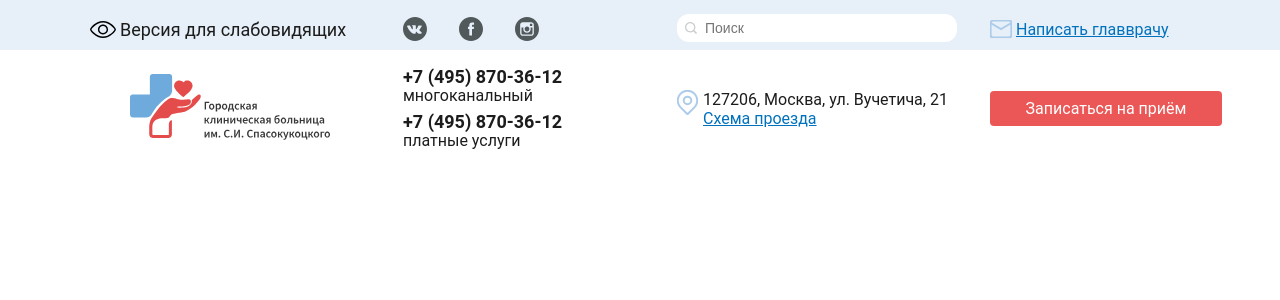
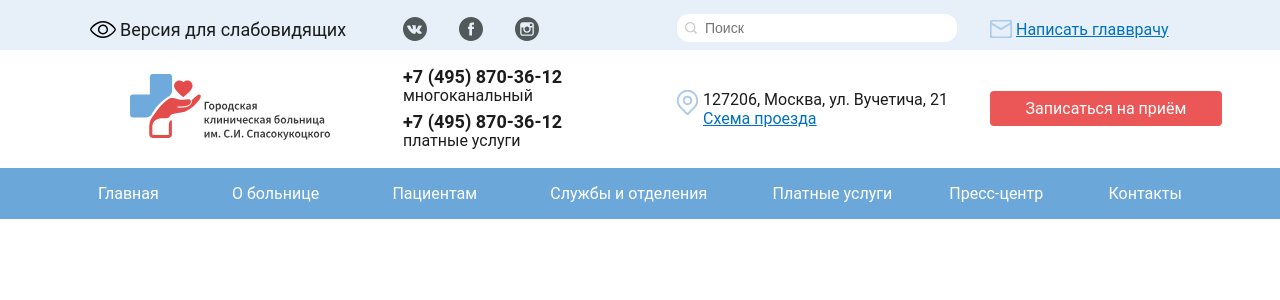
Before and after one commit to Sergeylag/lsv-dev, a Next.js app: page /header/header in a window 1280 px wide. Shown: the top 300 px of the page. Built offline with nearby package versions, Linux system fonts and the light colour scheme.

Commit message:
Создал навигационную панель, прикрутил стили, начал заполнять её содержимым

```diff
--- a/pages/header/contact_addres.tsx
+++ b/pages/header/contact_addres.tsx
@@ -1,7 +1,6 @@
 import React from 'react';
 import styled from "styled-components";
 import geo from '../../public/icons/geo.svg'
-
 
 const Addres = styled.div`
   background: url('${geo.src}') no-repeat top var(--spacer-s) left/2.1rem auto;
@@ -12,7 +11,6 @@ const Addres = styled.div`
     color: var(--link-color);
     transition: color .125s;
   }
-
 `
 
 const ContactAddres = () => {
--- a/pages/header/header.tsx
+++ b/pages/header/header.tsx
@@ -13,6 +13,7 @@ import Contact from "./contact";
 import ImgGKB from "./img_gkb";
 import CallCenter from "./call_center";
 import ContactAddres from "./contact_addres";
+import NavBar from "./nav_bar/nav_bar";
 
 export default function Header() {
     return (
@@ -30,8 +31,9 @@ export default function Header() {
                 <ImgGKB/>
                 <CallCenter/>
                 <ContactAddres/>
-                <Appoitment href='/'>Записаться на приём</Appoitment>
+                <Appoitment href='/index2'>Записаться на приём</Appoitment>
             </Stripe2>
+            <NavBar/>
         </header>
     );
 };
--- /dev/null
+++ b/pages/header/nav_bar/nav.tsx
@@ -0,0 +1,78 @@
+import React from 'react';
+import styled from "styled-components";
+import NavToggle from "./nav_toggle";
+
+const Navigitions = styled.nav`
+  margin: 0 auto;
+  max-width: var(--content-width);
+  position: relative;
+  background: var(--main-color-b-1);
+  color: var(--text-color-inverted-primary);
+  input {
+    display: none;
+    border: none;
+    clip: rect(0 0 0 0);
+    height: auto;
+    left: -10000rem;
+    margin: 0;
+    opacity: .05;
+    overflow: hidden;
+    padding: 0;
+    pointer-events: none;
+    position: absolute;
+    white-space: nowrap;
+    width: 1px;
+    font-size: inherit;
+  }
+  input[type="checkbox" i] {
+    background-color: initial;
+    cursor: default;
+    appearance: auto;
+    box-sizing: border-box;
+    margin: 3px 3px 3px 4px;
+    padding: initial;
+    border: initial;
+  }
+  label {
+    align-items: center;
+    cursor: pointer;
+    display: none;
+    flex-direction: column;
+    height: 3.2rem;
+    padding: 0.4rem;
+    width: 3.2rem;
+  }
+  .morphing-hamburger span {
+    background: #fff;
+    border-radius: 0.2rem;
+    display: block;
+    height: 0.4rem;
+    margin: 0 auto;
+    transition: .5s;
+    transform-origin: center;
+    width: 2.4rem;
+  }
+  .hamburger-morpher:not(:checked)~.morphing-hamburger .a {
+    transform: translate(0, 0.2rem);
+  }
+  .morphing-hamburger .b {
+    transform: translate(0, 0.6rem);
+  }
+  .hamburger-morpher:not(:checked)~.morphing-hamburger .c {
+    transform: translate(0, 1rem);
+  }
+`
+
+export default function Nav () {
+    return (
+        <Navigitions>
+            {/*<input type="checkbox" id="header-nav-toggle" className="visually-hidden hamburger-morpher"/>*/}
+            {/*<label htmlFor="header-nav-toggle" className="morphing-hamburger">*/}
+            {/*    <span className="a"></span>*/}
+            {/*    <span className="b"></span>*/}
+            {/*    <span className="c"></span>*/}
+            {/*</label>*/}
+            <NavToggle/>
+        </Navigitions>
+    );
+};
--- /dev/null
+++ b/pages/header/nav_bar/nav_bar.tsx
@@ -0,0 +1,15 @@
+import React from 'react';
+import styled from "styled-components";
+import Nav from "./nav";
+
+const SectionNavBar = styled.section`
+  background: var(--main-color-b-1);
+  color: var(--text-color-inverted-primary);
+`
+export default function NavBar () {
+    return (
+        <SectionNavBar className="header-navigation">
+            <Nav/>
+        </SectionNavBar>
+    );
+};
--- /dev/null
+++ b/pages/header/nav_bar/nav_toggle.tsx
@@ -0,0 +1,125 @@
+import React from 'react';
+import styled from "styled-components";
+
+const Toggle = styled.ul`
+  align-items: center;
+  display: flex;
+  justify-content: space-between;
+  list-style: none;
+  margin: 0;
+  padding: 0;
+  transition: .25s;
+  li {
+    margin: 0;
+    padding: 0;
+    position: relative;
+    display: list-item;
+    text-align: -webkit-match-parent;
+  }
+  a {
+    color: inherit;
+    display: block;
+    padding: var(--spacer-s) var(--spacer-xs);
+    text-decoration: none;
+    cursor: pointer;
+    transition: color .125s;
+  }
+  li ul {
+    background: var(--main-color-a);
+    box-shadow: var(--block-shadow);
+    visibility: hidden;
+    //left: 50%;
+    pointer-events: none;
+    position: absolute;
+    top: 100%;
+    transition: transform .25s, opacity .25s;
+    transform: scaleY(0) translateX(-50%);
+    transform: scaleY(0) ;
+    transform-origin: top center;
+    width: 28rem;
+    //z-index: 10;
+    list-style: none;
+    margin: 0;
+    padding: 0;
+    margin-block-start: 0px;
+    margin-block-end: 0px;
+  }
+  li:hover > ul, li ul:hover, li ul li:hover, li ul li a:hover {
+    transform: scaleY(1) ;
+    visibility: visible;
+    pointer-events: auto;
+  }
+
+  li ul li {
+    display: list-item;
+    text-align: -webkit-match-parent;
+  }
+  li ul li:not(:last-of-type) {
+    border-bottom: 0.1rem solid var(--text-color-inverted-secondary);
+  }
+  li ul li a {
+    color: inherit;
+    display: block;
+    padding: var(--spacer-s) var(--spacer-xs);
+    //-webkit-text-decoration: none;
+    text-decoration: none;
+    cursor: pointer;
+    //-webkit-transition: color .125s;
+    transition: color .125s;
+  }
+`
+
+export default function NavToggle() {
+    return (
+        <Toggle>
+
+            <li>
+                <a href="/">Главная</a>
+            </li>
+            <li>
+                <a href="/about">О больнице</a>
+                <ul>
+                    <li>
+                        <a href="/about/history">История стационара</a>
+                    </li>
+                    <li>
+                        <a href="/about/s-i-spasokukotskij">О Сергее Ивановиче Спасокукоцком</a>
+                    </li>
+                    <li>
+                        <a href="#">Сведения о ГКБ им. С.И. Спасокукоцкого</a>
+                    </li>
+                    <li>
+                        <a href="/about/documents">Официальные документы</a>
+                    </li>
+                    <li>
+                        <a href="/about/administration">Руководство больницы</a>
+                    </li>
+                    <li>
+                        <a href="/about/moscow-doctor">Московский врач</a>
+                    </li>
+                    <li>
+                        <a href="/about/university">Кафедры и университетские клиники</a>
+                    </li>
+                    <li>
+                        <a href="/about/vacancies">Вакансии</a>
+                    </li>
+                </ul>
+            </li>
+            <li>
+                <a href="/patients">Пациентам</a>
+            </li>
+            <li>
+                <a href="/cdc">Службы и отделения</a>
+            </li>
+            <li>
+                <span>Платные услуги</span>
+            </li>
+            <li>
+                <span>Пресс-центр</span>
+            </li>
+            <li>
+                <a href="/contact">Контакты</a>
+            </li>
+        </Toggle>
+    );
+};
--- a/styles/header_styles/header-styles.ts
+++ b/styles/header_styles/header-styles.ts
@@ -19,6 +19,7 @@ export const Appoitment = styled.a`
   text-align: center;
   text-decoration: none;
   transition: .25s;
+
   &:hover {
     background: var(--button-primary-bg-hover);
     border-color: var(--button-primary-bg-hover);
@@ -31,12 +32,15 @@ export const CallCen = styled.ul`
   list-style: none;
   margin: 0;
   padding: 0;
+
   li:not(:last-of-type) {
     margin-bottom: var(--spacer-xs);
   }
+
   a[href^=tel]:not(:focus) {
     text-decoration: none;
   }
+
   a {
     color: inherit;
     display: block;
@@ -49,7 +53,8 @@ export const CallCen = styled.ul`
 
 export const LogoGkb = styled.figure`
   width: 20rem;
-  a{
+
+  a {
     text-decoration: underline;
     color: var(--link-color);
     transition: color .125s;
@@ -281,14 +286,14 @@ export const GlobalStyle = createGlobalStyle`
   }
 
   body {
-    font-size: 1.6rem;
+    font-size: var(--font-size-normal);
     margin: 0;
-    min-width: 32rem;
+    min-width: var(--content-width-min);
     padding: 0;
     font-family: Roboto, sans-serif;
   }
 
-  html{
+  html {
     color: var(--text-color-primary);
     font: 400 10px var(--font-family-main);
     margin: 0;
@@ -324,6 +329,24 @@ export const GlobalStyle = createGlobalStyle`
     max-width: 100%;
     height: auto;
   }
+
+  @media (min-width: 1920px) {
+    html {
+      font-size: 14px;
+    }
+  }
+
+  @media (min-width: 1600px) {
+    html {
+      font-size: 12px;
+    }
+  }
+
+  @media (min-width: 1440px) {
+    html {
+      font-size: 11px;
+    }
+  }
 `
 // export const Head = styled.header`
 //
```
Also changed, not shown: pages/index2.tsx (added, +16 -0 lines).
